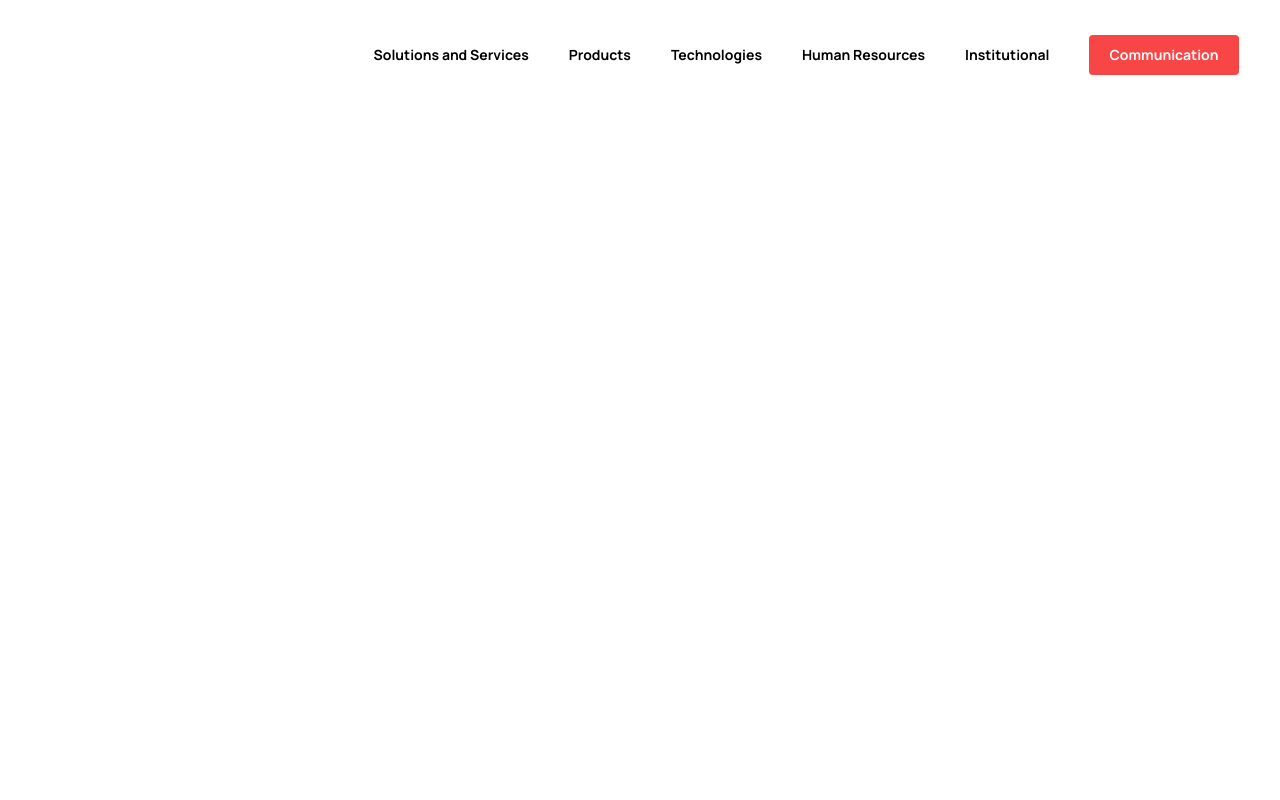
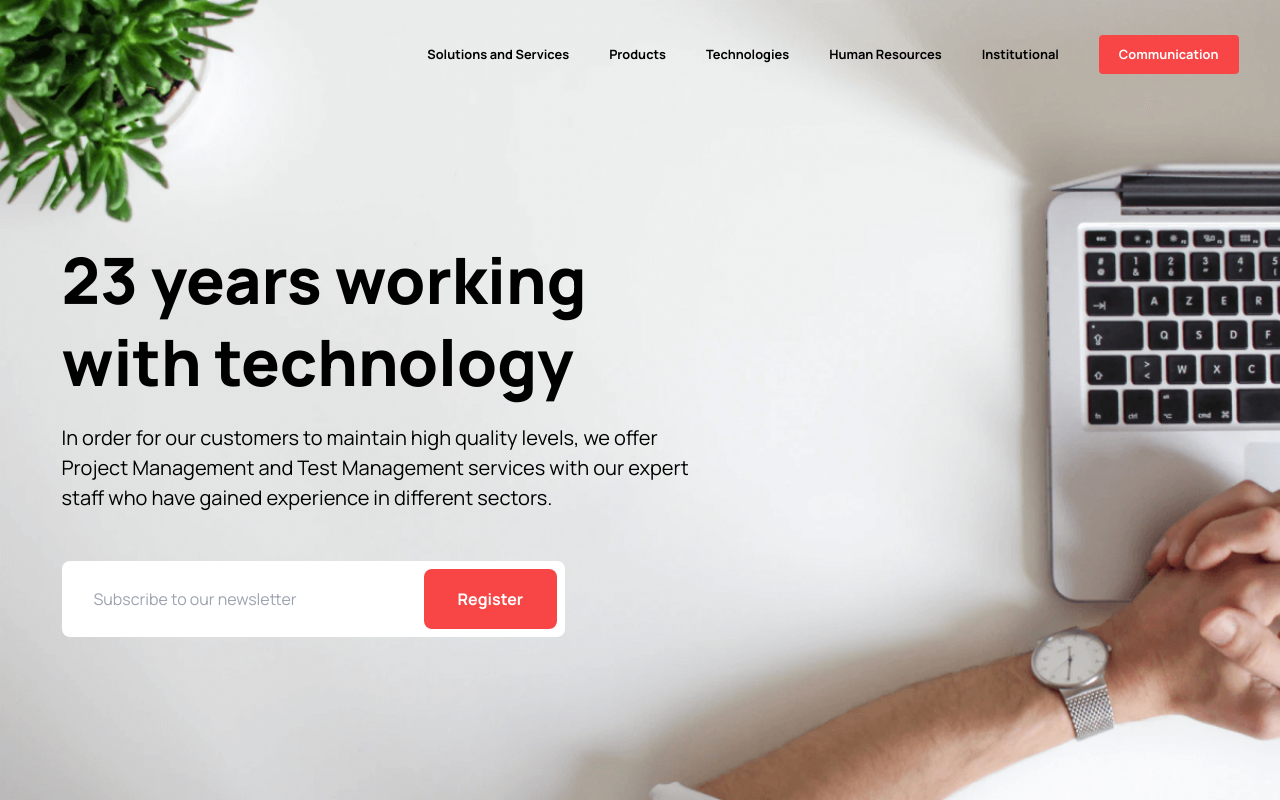
Before and after one commit to thomas36058/responsive-website, a website: page index.html in a window 1280 px wide. Drawn offline with nearby package versions, Linux system fonts and the light colour scheme; files that its build step writes are made by us from their sources; files whose address does not match are found by name.

Commit message:
finish hero section desktop

```diff
--- a/index.html
+++ b/index.html
@@ -35,5 +35,18 @@
 			</div>
 		</div>
 	</header>
+
+	<section id="hero" class="bg-hero bg-cover bg-no-repeat pt-[76px]">
+		<div class="container mx-auto">
+			<div class="h-[calc(100vh-76px)] flex flex-col justify-center max-w-[665px]">
+				<h1 class="text-black text-h1 font-extrabold pb-5">23 years working with technology</h1>
+				<p class="text-xl pb-12">In order for our customers to maintain high quality levels, we offer Project Management and Test Management services with our expert staff who have gained experience in different sectors.</p>
+				<form class="bg-white rounded-lg w-fit p-2 pl-8 flex gap-[120px]">
+					<input placeholder="Subscribe to our newsletter" class="w-[210px] h-fit self-center leading-9 focus-visible:outline-none" type="text" />
+					<button class="bg-orange px-[34px] py-3 font-bold text-white rounded-lg leading-9" type="submit">Register</button>
+				</form>
+			</div>
+		</div>
+	</section>
 </body>
 </html>
--- a/package.json
+++ b/package.json
@@ -2,6 +2,7 @@
   "scripts": {
     "dev:browser-sync": "browser-sync start --server --files \"**/*.html, **/*.css\"",
     "dev:tailwindcss": "npx tailwindcss -i ./src/style.css -o ./dist/style.css --watch",
+    "dev:copy-img": "cp -r ./assets/img ./dist/",
     "dev": "npm-run-all -p dev:*"
   },
   "devDependencies": {
--- a/tailwind.config.js
+++ b/tailwind.config.js
@@ -21,7 +21,15 @@ module.exports = {
       'light-gray': '#808080',
       'orange': '#F84646'
     },
+    fontSize: {
+      sm: '0.8rem',
+      xl: '1.25rem',
+      'h1': ['4rem', '5.125rem'], //64px
+    },
     extend: {
+      backgroundImage: {
+        'hero': "url('./img/bg-hero.png')",
+      },
       fontFamily: {
         sans: ['Manrope', 'Arial', 'sans-serif'],
       },
```
Also changed, not shown: assets/img/bg-hero.png (added).
